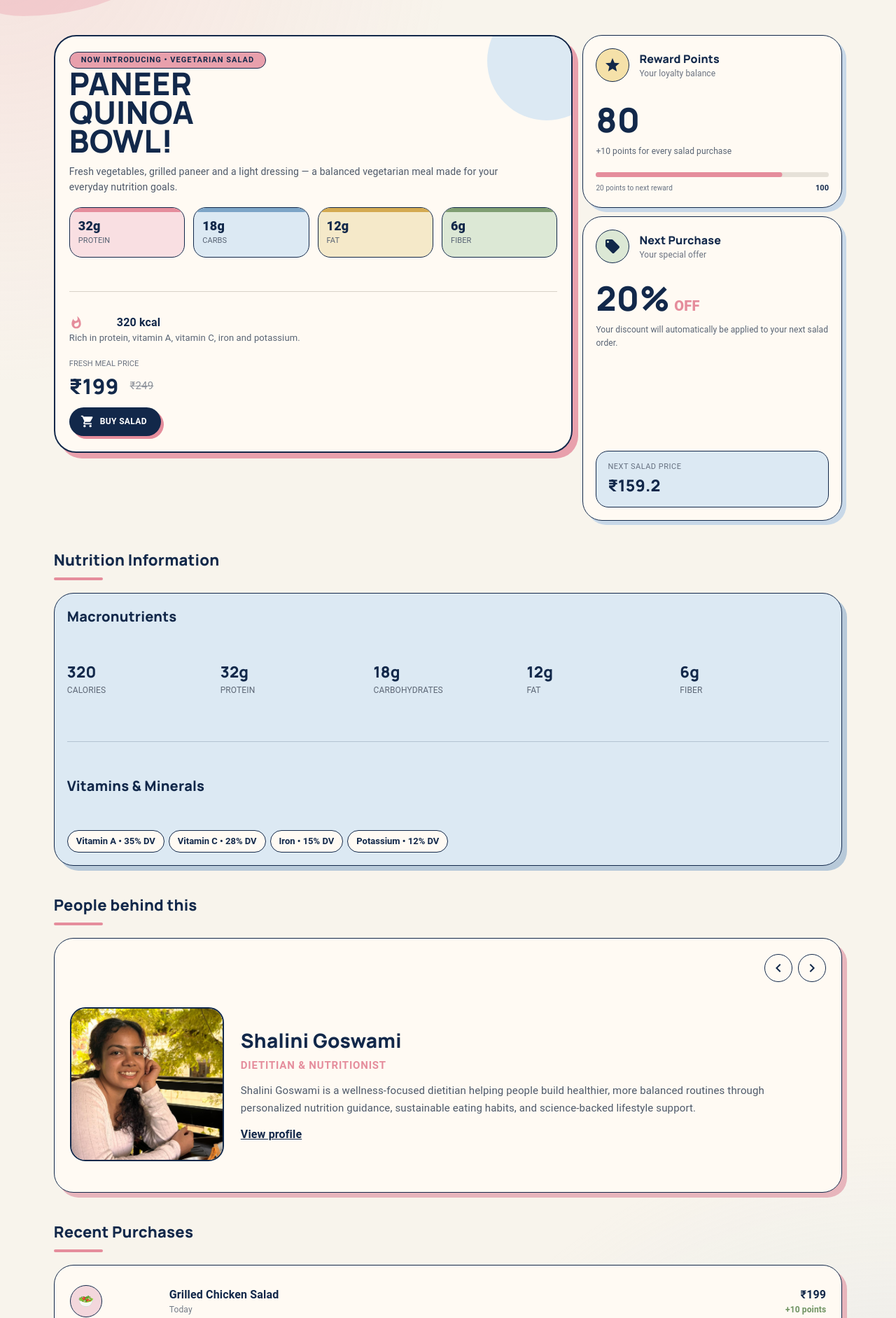
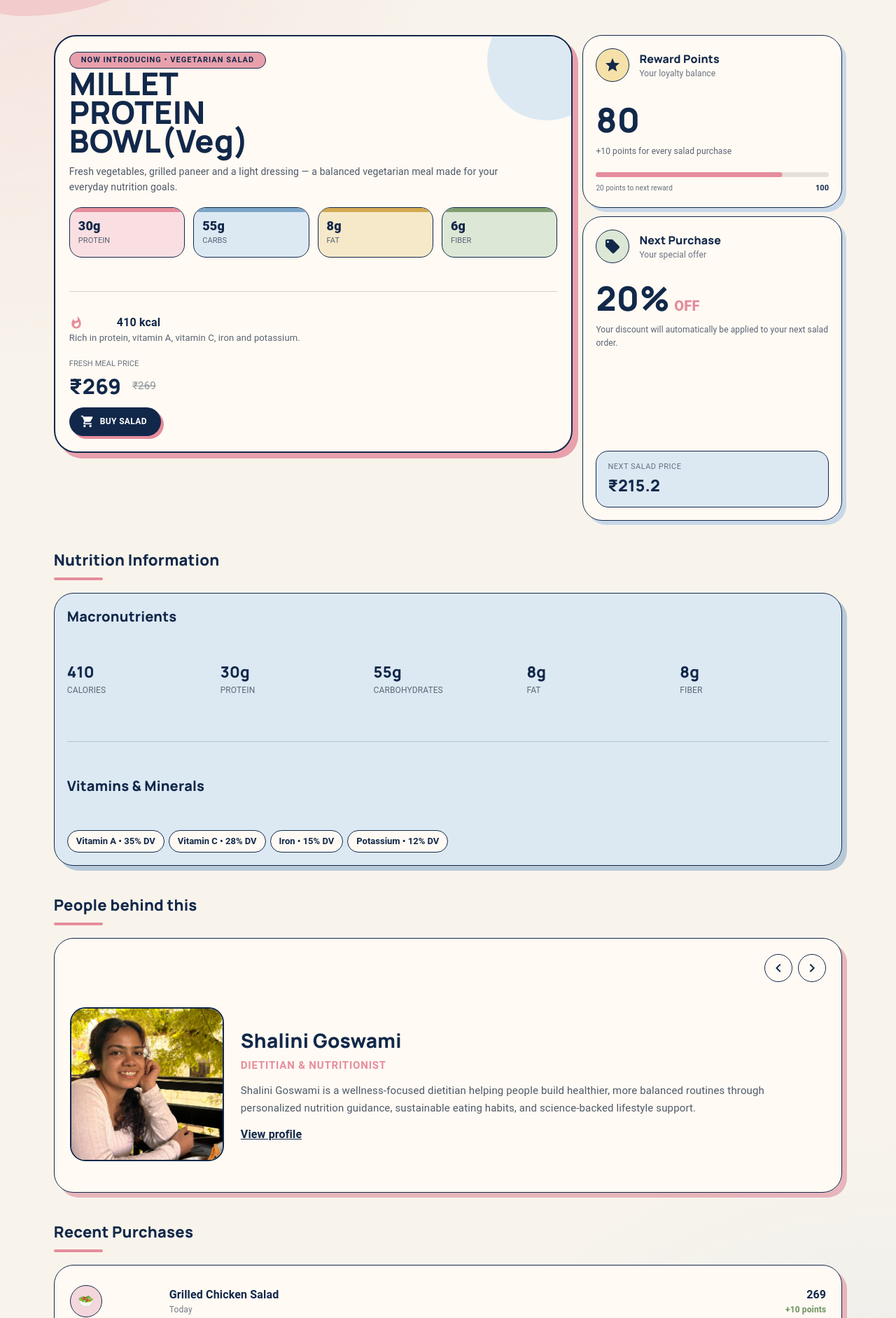
Before and after one commit to Wahid-ul/food-actually, a React (Vite) app: page / in a window 1280 px wide. Shown: the part 97-1980 px from the top of the page at 70% size. Built offline with nearby package versions, Linux system fonts and the light colour scheme; no server answers.

Commit message:
Recipe price macro updated

```diff
--- a/src/pages/Dashboard.jsx
+++ b/src/pages/Dashboard.jsx
@@ -87,17 +87,17 @@ const Dashboard = () => {
   const salad = {
     name: "Paneer Salad",
 
-    price: 199,
-
-    originalPrice: 249,
-
-    calories: 320,
-
-    protein: "32g",
-
-    carbs: "18g",
-
-    fat: "12g",
+    price: 269,
+
+    originalPrice: 269,
+
+    calories: 410,
+
+    protein: "30g",
+
+    carbs: "55g",
+
+    fat: "8g",
 
     fiber: "6g",
 
@@ -441,13 +441,13 @@ const Dashboard = () => {
 
               <Typography className="salad-title">
 
-                PANEER
+                MILLET
                 <br />
 
-                QUINOA
+                PROTEIN
                 <br />
 
-                BOWL!
+                BOWL(Veg)
 
 
               </Typography>
@@ -1025,7 +1025,7 @@ const Dashboard = () => {
 
                 <Typography className="macro-value">
 
-                  320
+                  410
 
                 </Typography>
 
@@ -1042,7 +1042,7 @@ const Dashboard = () => {
 
                 <Typography className="macro-value">
 
-                  32g
+                  30g
 
                 </Typography>
 
@@ -1059,7 +1059,7 @@ const Dashboard = () => {
 
                 <Typography className="macro-value">
 
-                  18g
+                  55g
 
                 </Typography>
 
@@ -1076,7 +1076,7 @@ const Dashboard = () => {
 
                 <Typography className="macro-value">
 
-                  12g
+                  8g
 
                 </Typography>
 
@@ -1093,7 +1093,7 @@ const Dashboard = () => {
 
                 <Typography className="macro-value">
 
-                  6g
+                  8g
 
                 </Typography>
 
@@ -1520,7 +1520,7 @@ const Dashboard = () => {
                   }}
                 >
 
-                  ₹199
+                  269
 
                 </Typography>
 
@@ -1690,7 +1690,7 @@ const Dashboard = () => {
                   }}
                 >
 
-                  ₹199
+                  ₹269
 
                 </Typography>
 
```
